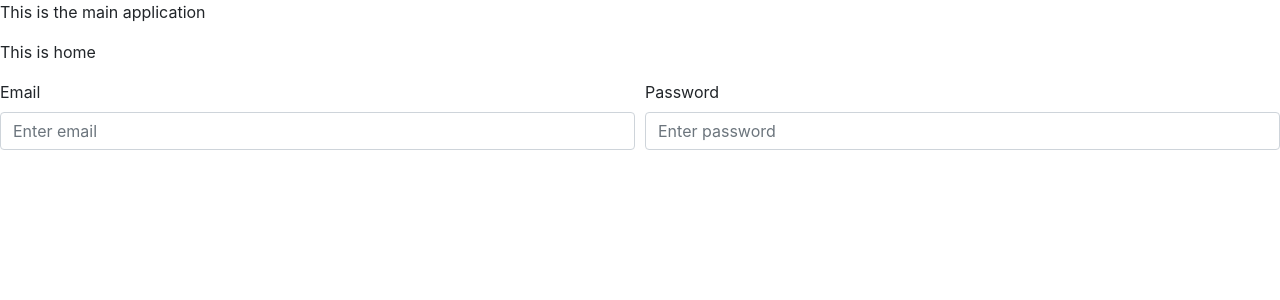
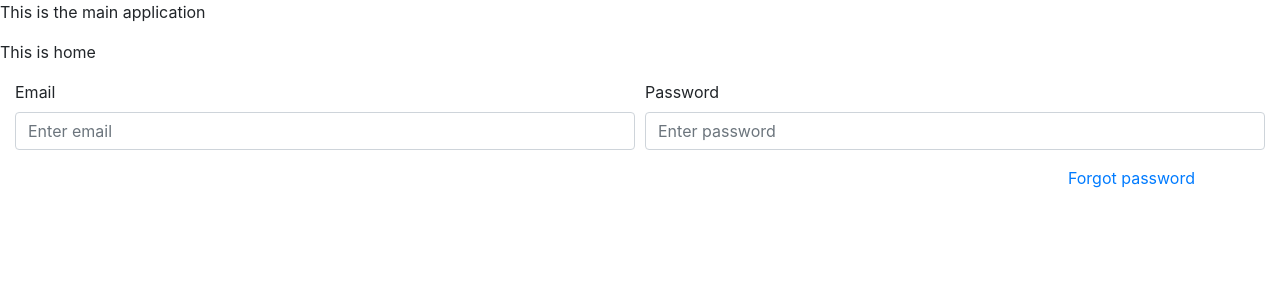
Before and after one commit to rxheem/student-console, a React (Create React App) app: page / in a window 1280 px wide. Shown: the top 300 px of the page. Built offline with nearby package versions, Linux system fonts and the light colour scheme.

Commit message:
Updated sign in component.

```diff
--- a/src/components/signIn/SignIn.js
+++ b/src/components/signIn/SignIn.js
@@ -4,6 +4,8 @@ import React, { Component } from 'react';
 import Form from 'react-bootstrap/Form';
 import Col from 'react-bootstrap/Col';
 import Row from 'react-bootstrap/Row';
+import Container from 'react-bootstrap/Container';
+import Link from 'react-router-dom/Link';
 
 class SignIn extends Component {
   constructor(props) {
@@ -12,7 +14,8 @@ class SignIn extends Component {
     // Sets the state
     this.state = {
       email: '',
-      password: ''
+      password: '',
+      keepSignedIn: false
     };
   }
 
@@ -26,7 +29,7 @@ class SignIn extends Component {
   render() {
     if (this.props.isMinified) {
       return (
-        <div id='SignIn'>
+        <Container fluid={true} id='SignIn'>
           <Form>
             <Form.Row>
               {/* Email or username */}
@@ -53,8 +56,11 @@ class SignIn extends Component {
                 />
               </Form.Group>
             </Form.Row>
+            <div style={{ textAlign: 'right' }} className='container'>
+              <Link>Forgot password</Link>
+            </div>
           </Form>
-        </div>
+        </Container>
       );
     } else {
       return <Form>This is the normal sign in </Form>;
```
